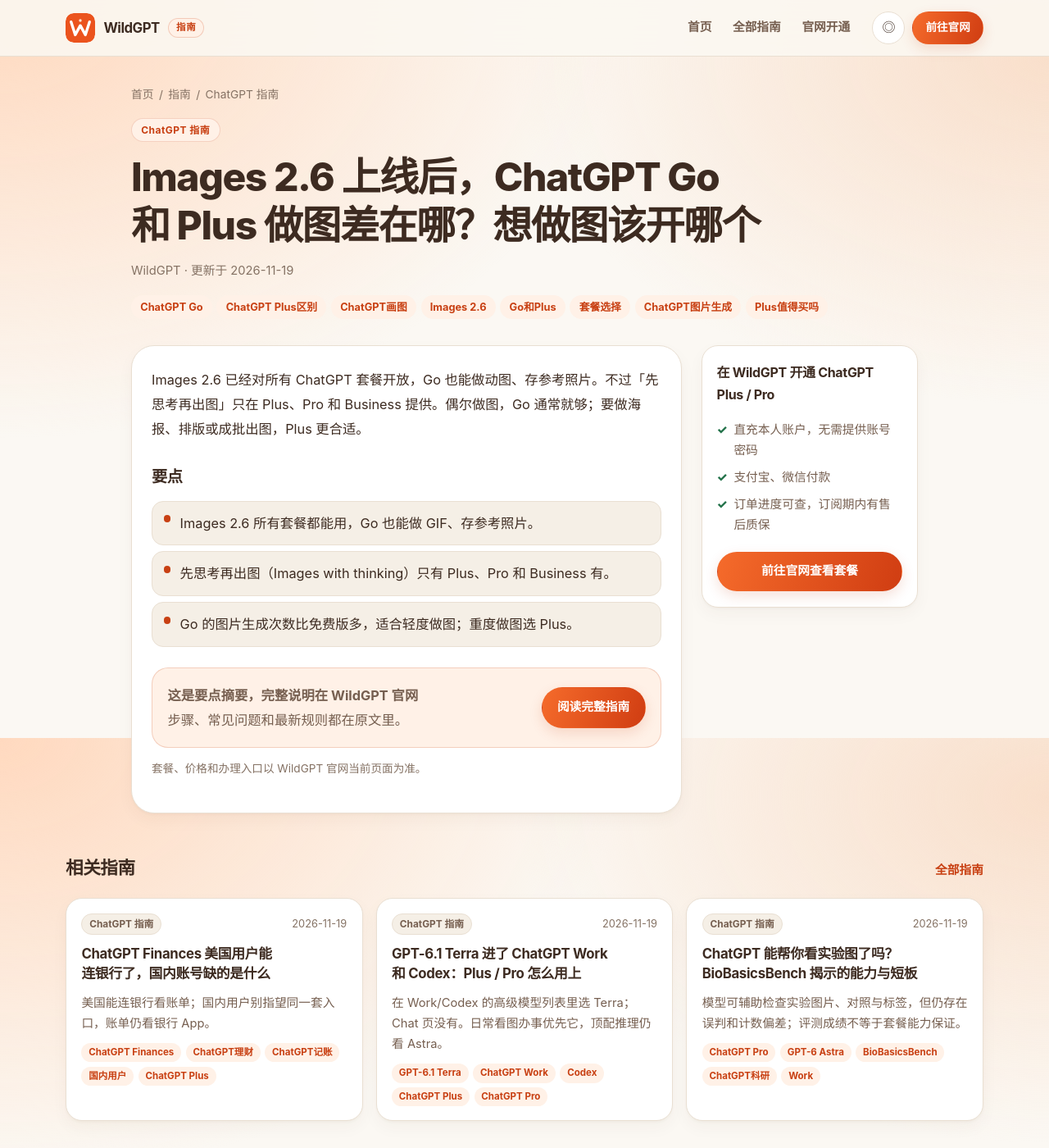
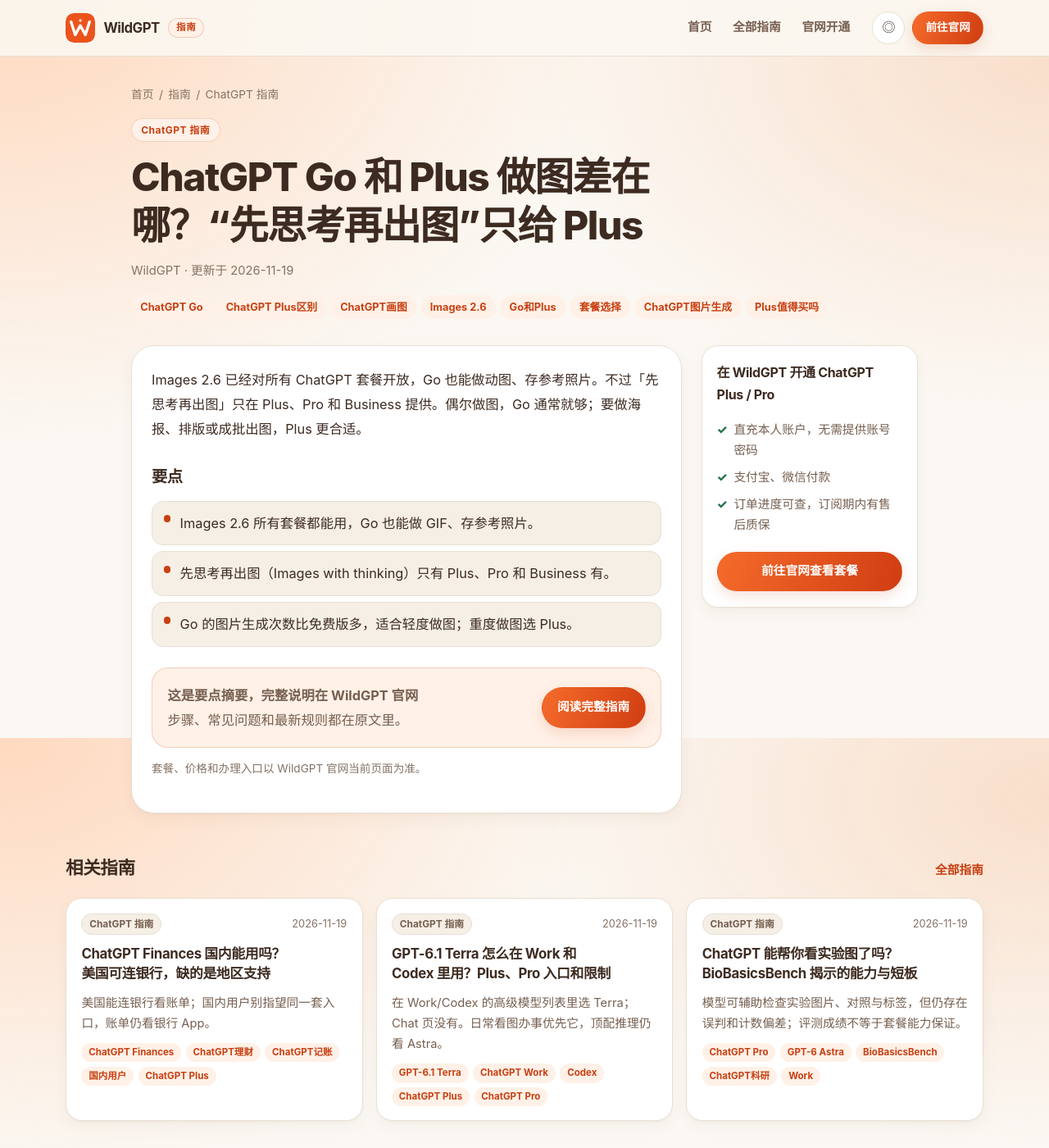
Before and after one commit to wildgpt-plus/wildgpt-plus.github.io, a Jekyll site: the page built from knowledge/guides/chatgpt-go-vs-plus-images-2-6.md, in a window 1280 px wide and 1400 px high. Shown: the whole window at 82% size. Built offline with Jekyll 4.4.1, drawn with Linux system fonts in a browser that asks for light colours.

Commit message:
docs: refresh titles for Cyber, Images, Finances and Work guide summaries

```diff
--- a/knowledge/guides/chatgpt-finances-us-what-chinese-users-miss.md
+++ b/knowledge/guides/chatgpt-finances-us-what-chinese-users-miss.md
@@ -1,5 +1,5 @@
 ---
-title: "ChatGPT Finances 美国用户能连银行了，国内账号缺的是什么"
+title: "ChatGPT Finances 国内能用吗？美国可连银行，缺的是地区支持"
 description: "美国能连银行看账单；国内用户别指望同一套入口，账单仍看银行 App。"
 date: "2026-11-06"
 updated: "2026-11-19"
--- a/knowledge/guides/chatgpt-go-vs-plus-images-2-6.md
+++ b/knowledge/guides/chatgpt-go-vs-plus-images-2-6.md
@@ -1,5 +1,5 @@
 ---
-title: "Images 2.6 上线后，ChatGPT Go 和 Plus 做图差在哪？想做图该开哪个"
+title: "ChatGPT Go 和 Plus 做图差在哪？“先思考再出图”只给 Plus"
 description: "只是偶尔做做图，Go 就够；要做海报、排版图、成批出图，Plus 更合适。"
 date: "2026-11-05"
 updated: "2026-11-19"
--- a/knowledge/guides/chatgpt-gpt-6-1-terra-work-codex.md
+++ b/knowledge/guides/chatgpt-gpt-6-1-terra-work-codex.md
@@ -1,5 +1,5 @@
 ---
-title: "GPT-6.1 Terra 进了 ChatGPT Work 和 Codex：Plus / Pro 怎么用上"
+title: "GPT-6.1 Terra 怎么在 Work 和 Codex 里用？Plus、Pro 入口和限制"
 description: "在 Work/Codex 的高级模型列表里选 Terra；Chat 页没有。日常看图办事优先它，顶配推理仍看 Astra。"
 date: "2026-11-07"
 updated: "2026-11-19"
```
Also changed, not shown: knowledge/README.md (+5 -5 lines), knowledge/guides/chatgpt-chat-work-tabs-merge.md (+1 -1 lines), knowledge/guides/gpt-6-cyber-daybreak-pricing.md (+1 -1 lines), _data/guides.json.
